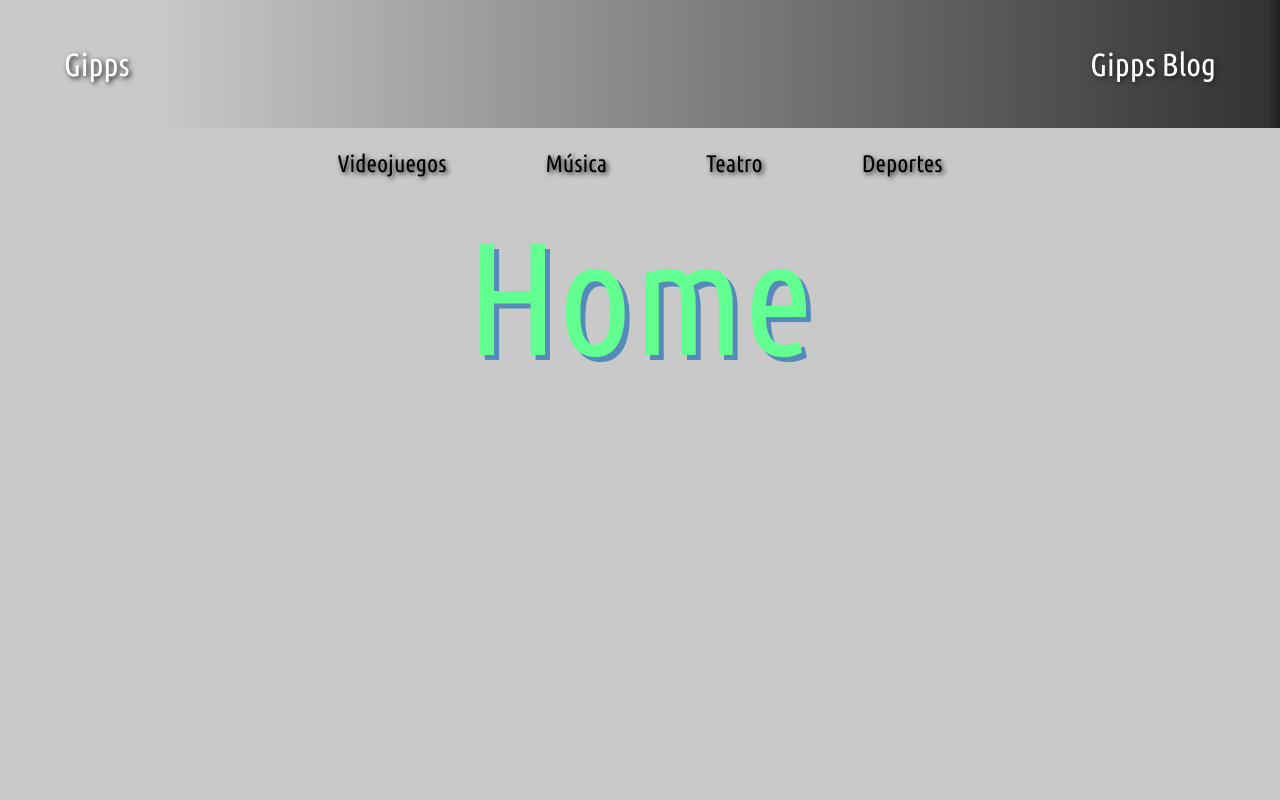
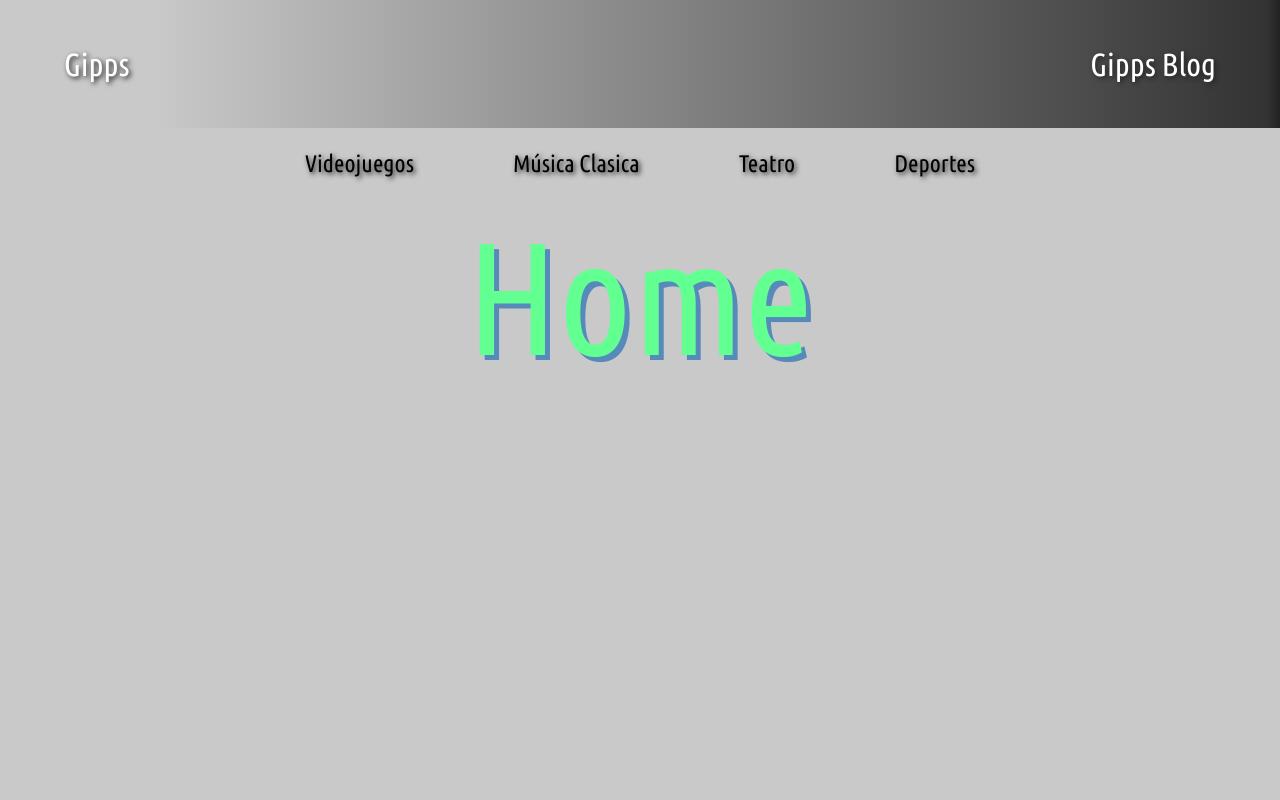
Before and after one commit to Gipps000/UNIFICADO_01, a plain HTML site: page gippsBLOGpablo/plantilla.html in a window 1280 px wide. Shown: the top 800 px of the page. Drawn offline with nearby package versions, Linux system fonts and the light colour scheme.

Commit message:
Musica clásica

```diff
--- a/gippsBLOGpablo/plantilla.html
+++ b/gippsBLOGpablo/plantilla.html
@@ -29,7 +29,7 @@
 		<nav>
 			<ul class="secciones">
  				<li><a href="#">Videojuegos</a></li>
-				<li><a href="#">Música</a></li>
+				<li><a href="#">Música Clasica</a></li>
 				<li><a href="#">Teatro</a></li>
 				<li><a href="#" id="blog">Deportes</a></li>
 			</ul>
```
